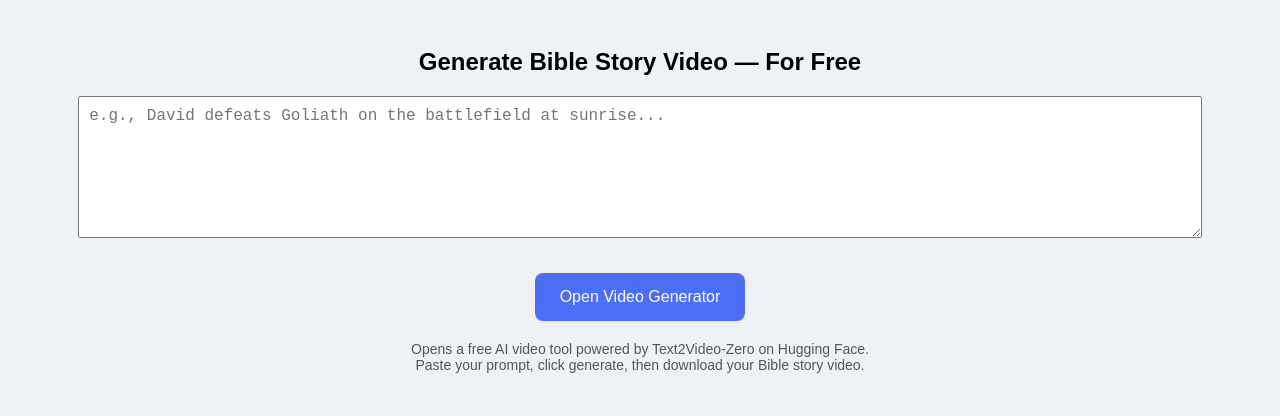
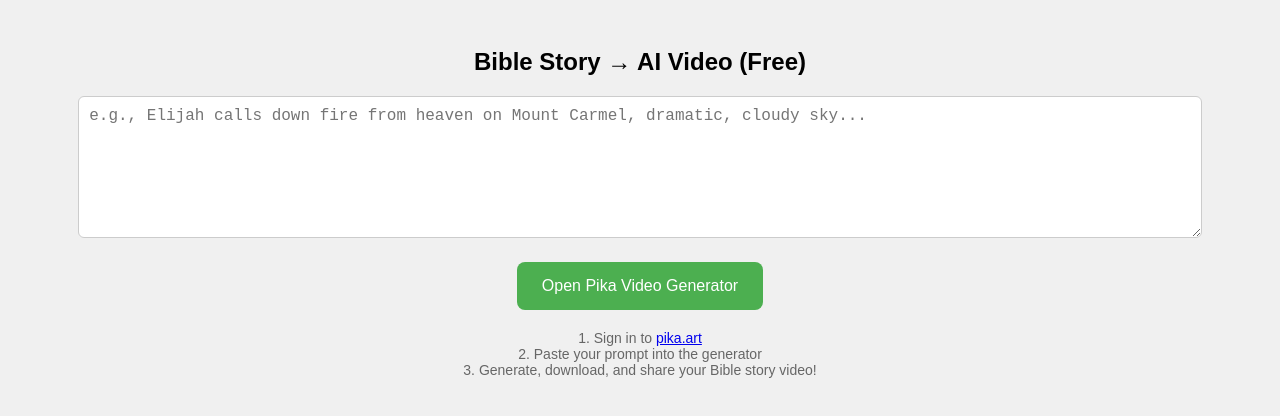
Before and after one commit to VisualizeWords/bible-story-video-app, a plain HTML site: page index.html in a window 1280 px wide. Drawn offline with Linux system fonts and the light colour scheme.

Commit message:
Update index.html

```diff
--- a/index.html
+++ b/index.html
@@ -3,35 +3,32 @@
 <head>
   <meta charset="UTF-8" />
   <meta name="viewport" content="width=device-width, initial-scale=1.0"/>
-  <title>Bible Story Video Generator</title>
+  <title>Bible Story Video Maker</title>
   <style>
-    body { font-family: Arial, sans-serif; background: #eef2f5; padding: 20px; text-align: center; }
-    textarea { width: 90%; height: 120px; padding: 10px; margin-bottom: 15px; font-size: 16px; }
-    a.button { display: inline-block; padding: 15px 25px; background: #4c6ef5; color: white; text-decoration: none; border-radius: 8px; font-size: 16px; }
-    a.button:hover { background: #364fc7; }
-    .note { margin-top: 20px; font-size: 14px; color: #555; }
+    body { font-family: sans-serif; background: #f0f0f0; padding: 20px; text-align: center; }
+    textarea { width: 90%; height: 120px; padding: 10px; font-size: 16px; margin-bottom: 20px; border-radius: 6px; border: 1px solid #ccc; }
+    .button { background-color: #4CAF50; color: white; padding: 15px 25px; text-align: center; text-decoration: none; font-size: 16px; border-radius: 8px; display: inline-block; }
+    .note { font-size: 14px; color: #666; margin-top: 20px; }
   </style>
 </head>
 <body>
 
-  <h2>Generate Bible Story Video — For Free</h2>
-  <textarea id="promptInput" placeholder="e.g., David defeats Goliath on the battlefield at sunrise..."></textarea><br/>
+  <h2>Bible Story → AI Video (Free)</h2>
+  <textarea id="promptInput" placeholder="e.g., Elijah calls down fire from heaven on Mount Carmel, dramatic, cloudy sky..."></textarea><br/>
 
-  <p>
-    <a href="#" id="openBtn" class="button">Open Video Generator</a>
-  </p>
+  <a href="#" onclick="openPika()" class="button">Open Pika Video Generator</a>
 
   <p class="note">
-    Opens a free AI video tool powered by Text2Video‑Zero on Hugging Face.<br/>
-    Paste your prompt, click generate, then download your Bible story video.
+    1. Sign in to <a href="https://pika.art" target="_blank">pika.art</a><br/>
+    2. Paste your prompt into the generator<br/>
+    3. Generate, download, and share your Bible story video!
   </p>
 
   <script>
-    document.getElementById('openBtn').addEventListener('click', () => {
-      const prompt = encodeURIComponent(document.getElementById('promptInput').value);
-      const spaceURL = 'https://huggingface.co/spaces/PAIR/Text2Video-Zero?__theme=light';
-      window.open(spaceURL, '_blank');
-    });
+    function openPika() {
+      const prompt = encodeURIComponent(document.getElementById("promptInput").value);
+      window.open("https://pika.art", "_blank");
+    }
   </script>
 
 </body>
```
